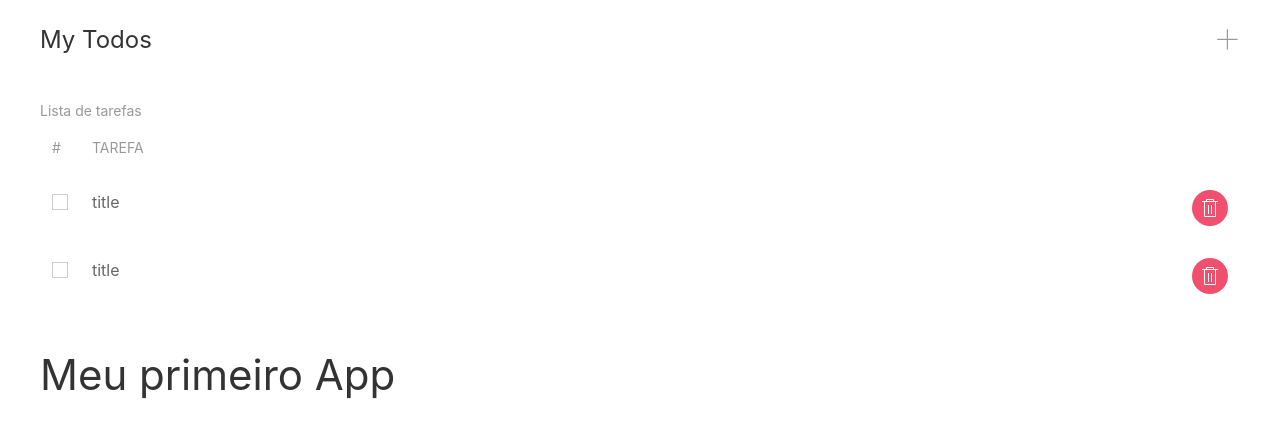
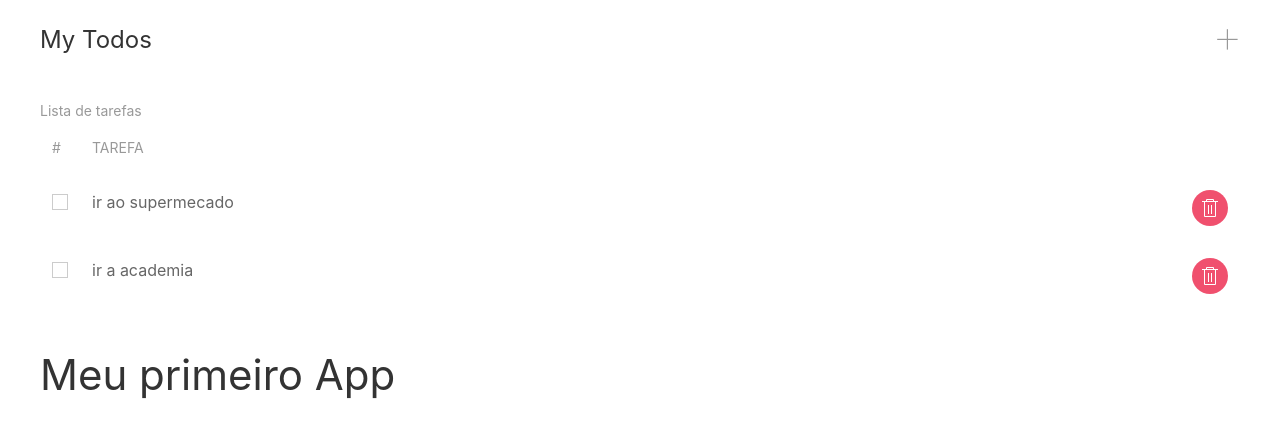
Before and after one commit to gustavofbc/todos, a React (Create React App) app: page / in a window 1280 px wide. Shown: the top 438 px of the page. Built offline with nearby package versions, Linux system fonts and the light colour scheme.

Commit message:
conclusao da aula 12 - Passando parâmetros para os componentes

```diff
--- a/src/components/TodoList.tsx
+++ b/src/components/TodoList.tsx
@@ -21,7 +21,7 @@
            <tbody>
                {
                    todos?.map(
-                       todo => (<TodoListItem key={todo.id}></TodoListItem>)
+                       todo => (<TodoListItem key={todo.id} todo={todo}></TodoListItem>)
                    )
                }
            </tbody>
--- a/src/components/TodoListItem.tsx
+++ b/src/components/TodoListItem.tsx
@@ -1,6 +1,11 @@
 import React from 'react';
+import { Todo } from '../models/Todo';
 
-const TodoListItem = () => {
+interface TodoListItemProps {
+    todo: Todo
+}
+
+const TodoListItem = (props: TodoListItemProps) => {
     return(
         <tr className="uk-animation-slide-bottom-medium">
             <td className="uk-width-auto">
@@ -9,7 +14,7 @@
                 </label>
 
             </td>
-            <td className="uk-width-expand">title</td>
+            <td className="uk-width-expand">{props.todo.title}</td>
             <td className="uk-width-auto">
                 <button className="uk-icon-button uk-button-danger" uk-icon="trash"></button>
             </td>
```
